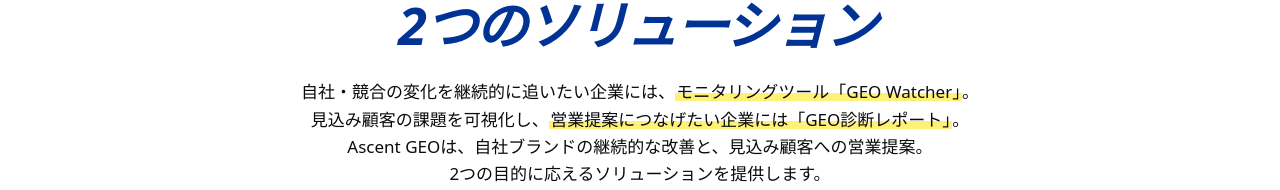
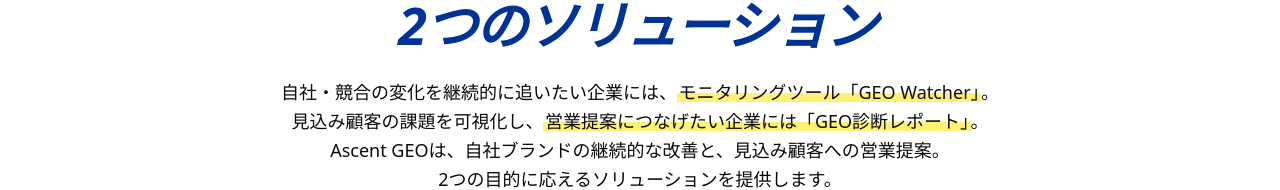
Before and after one commit to davidkim-ascent/geo_web, a Next.js app: page / in a window 1280 px wide. Shown: the part 300-490 px from the top of the page. Built offline with nearby package versions, Linux system fonts and the light colour scheme; no server answers; a web font is replaced by a local one.

Commit message:
Revert "style: 아티클 본문 폰트 사이즈 전역 -1px 축소"
This reverts commit 530419c868a44eddfbdc49481583ff8f3a88bc10.

```diff
--- a/src/app/globals.css
+++ b/src/app/globals.css
@@ -43,9 +43,9 @@
   --fs-section-title: clamp(30px, 3.2vw, 40px);
   --fs-h3: 26px;
   --fs-h4: 20px;
-  --fs-body: 17px;
-  --fs-body-sm: 16px;
-  --fs-body-xsm: 15px;
+  --fs-body: 18px;
+  --fs-body-sm: 17px;
+  --fs-body-xsm: 16px;
   --fs-label: 15px;
   --fs-label-sm: 15px;
   --fs-label-xs: 15px;
```
Also changed, not shown: 1 other file (tests, documents, lock files or other folders).
